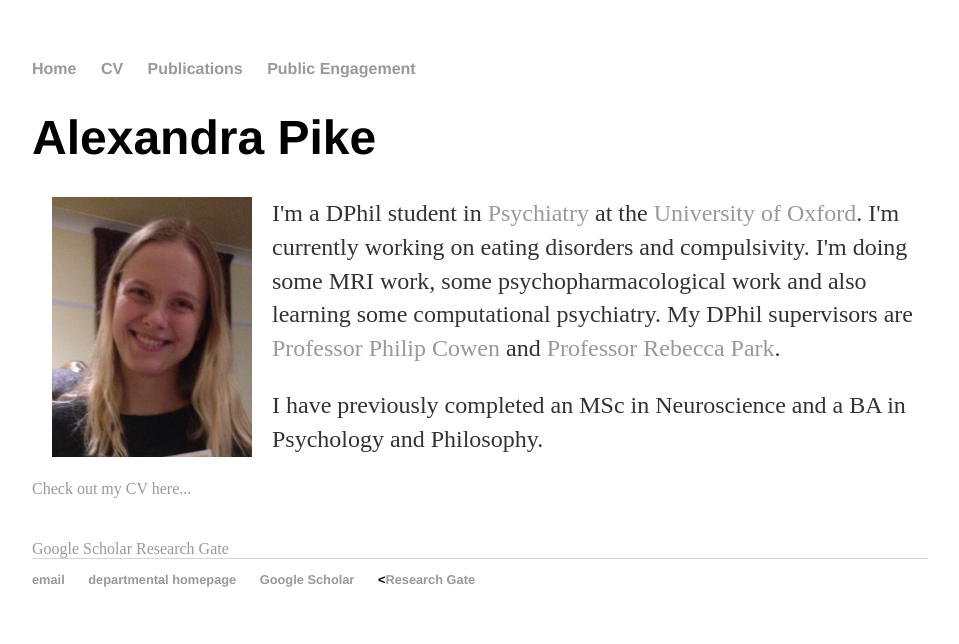
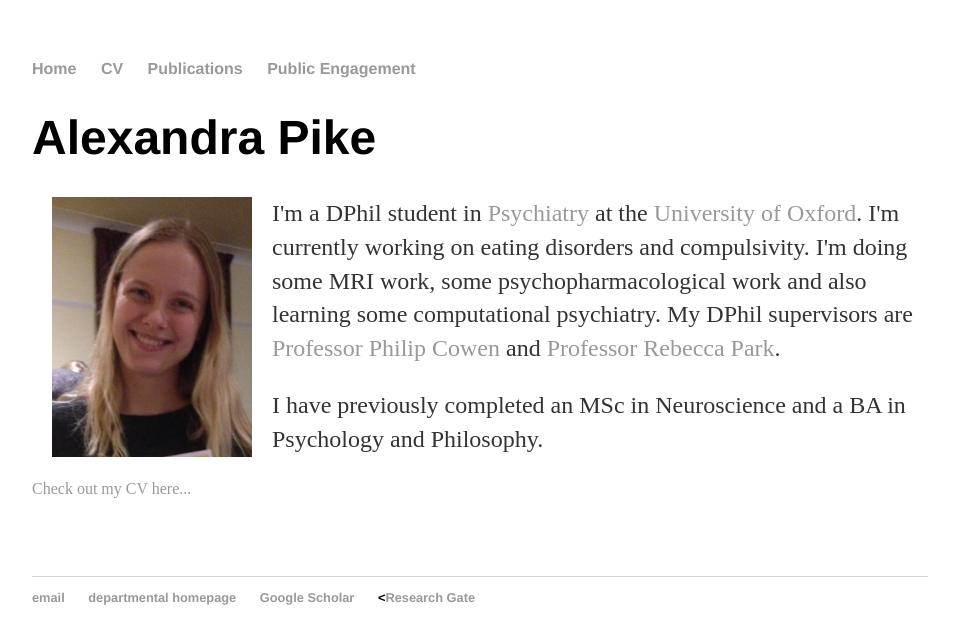
Before and after one commit to apike02/apike02.github.io, a Jekyll site: the page built from index.html, in a window 1280 px wide. Shown: the top 644 px of the page, without its empty margins (160-1119 px from the left). Built offline with Jekyll 4.4.1, drawn with Linux system fonts in a browser that asks for light colours.

Commit message:
Update index.html

```diff
--- a/index.html
+++ b/index.html
@@ -11,7 +11,6 @@ title: Alexandra Pike's website
 	<p>I have previously completed an MSc in Neuroscience and a BA in Psychology and Philosophy.</p>
 		<a href="/cv">Check out my CV here...</a></p>
 <br/>
-<a href="https://scholar.google.co.uk/citations?user=XQ8kkegAAAAJ&hl=en">Google Scholar</a>
-<a href="https://www.researchgate.net/profile/Alexandra_Pike2">Research Gate</a>
+<br/>
 <br/>
 </div><!-- /.blurb -->
```
